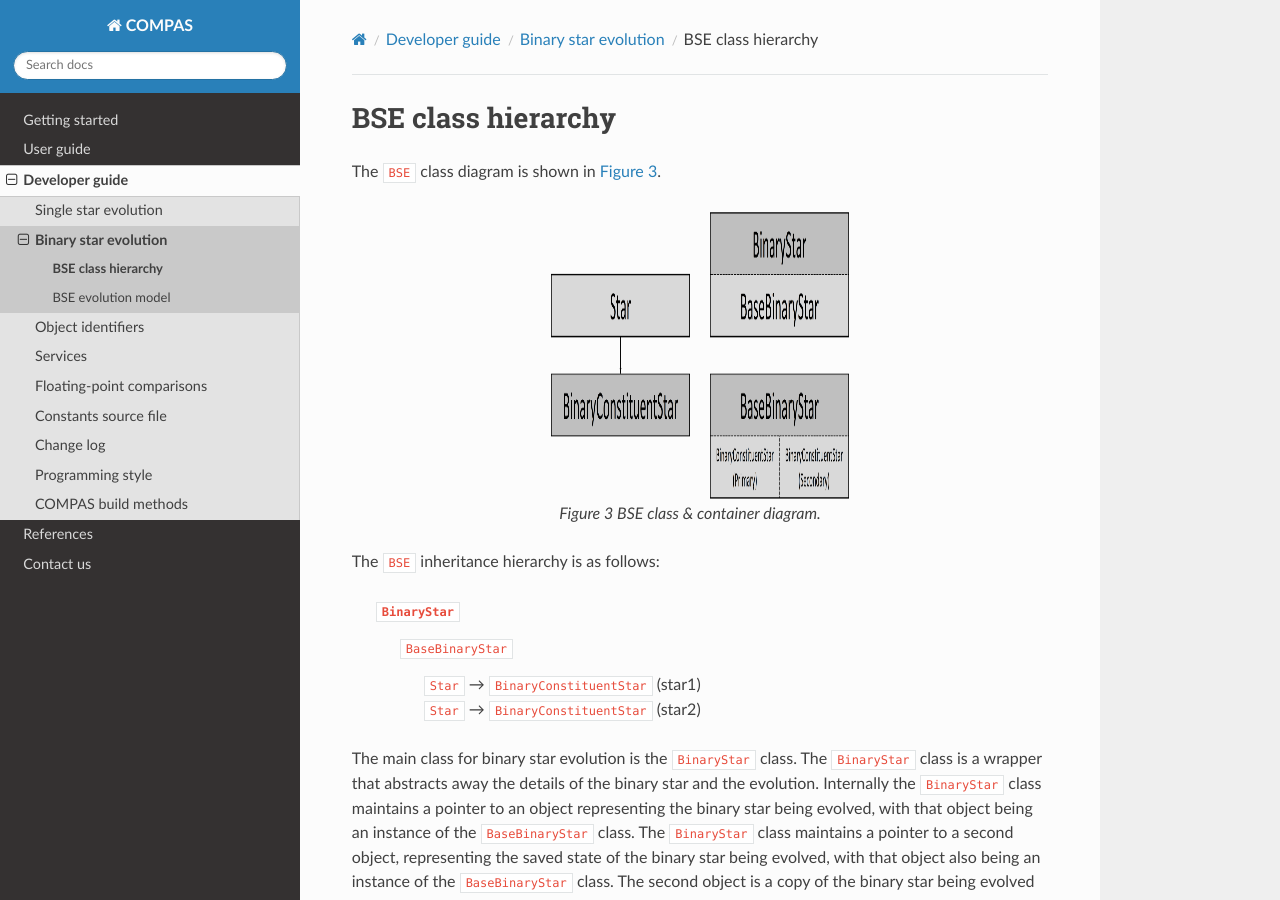
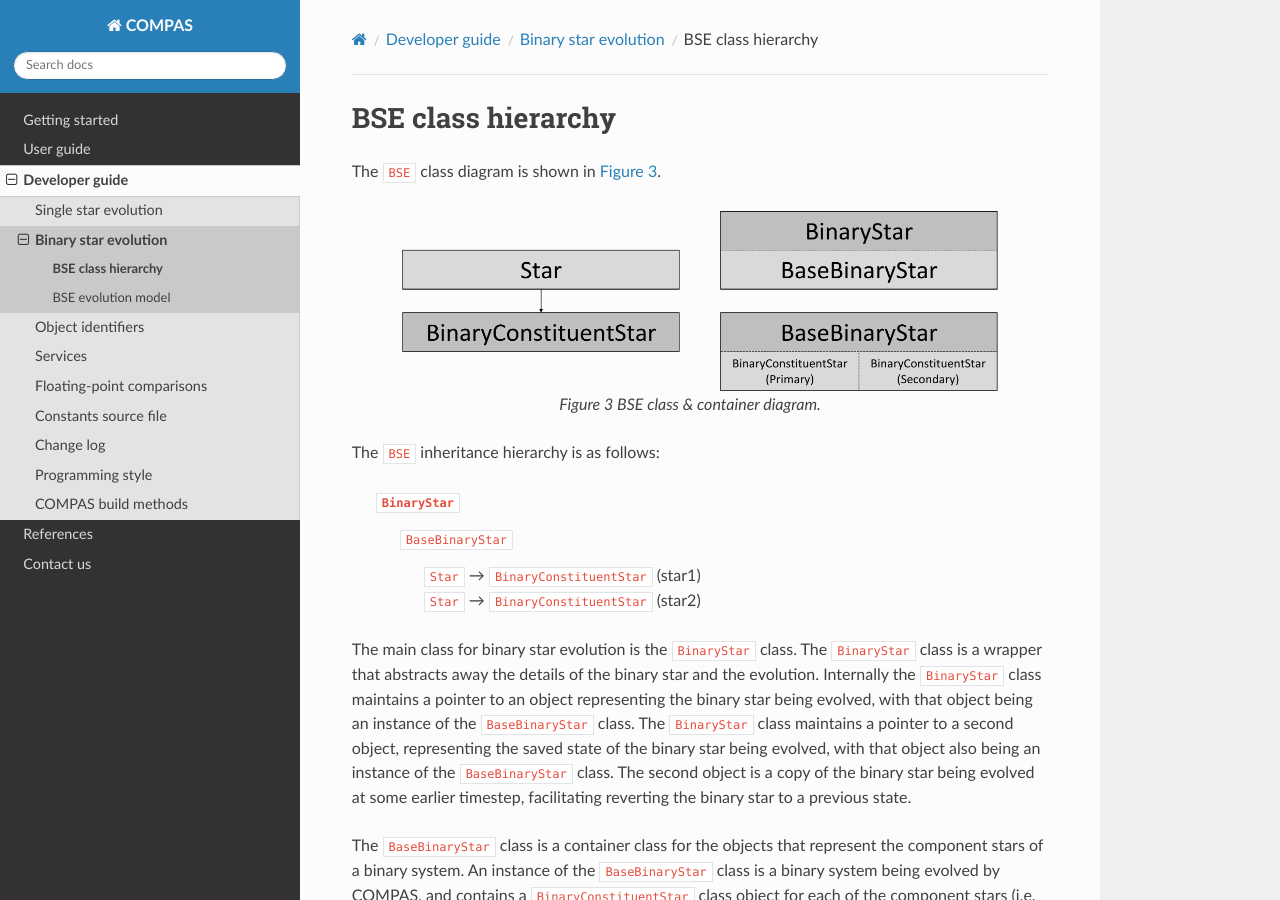
Before and after one commit to jeffriley/COMPAS-docs-test, a Sphinx documentation site: the page built from docs/BSE-class-hierarchy.rst, in a window 1280 px wide and 900 px high. Built offline with Sphinx 7.4.7 and the Read the Docs theme 2.0.0, drawn with Linux system fonts in a browser that asks for light colours.

Commit message:
Corrected BSE class diagram size on screen

```diff
--- a/docs/BSE-class-hierarchy.rst
+++ b/docs/BSE-class-hierarchy.rst
@@ -6,8 +6,8 @@ The ``BSE`` class diagram is shown in :ref:`Figure 3 <fig-3>`.
 .. _fig-3:
 
 .. figure:: BSE-class-diagram-compressed.png
-    :width: 300px
-    :height: 293px
+    :width: 600px
+    :height: 184px
     :align: center
     :figclass: align-center
     :alt: BSE class diagram
```
Also changed, not shown: 11 other files.
